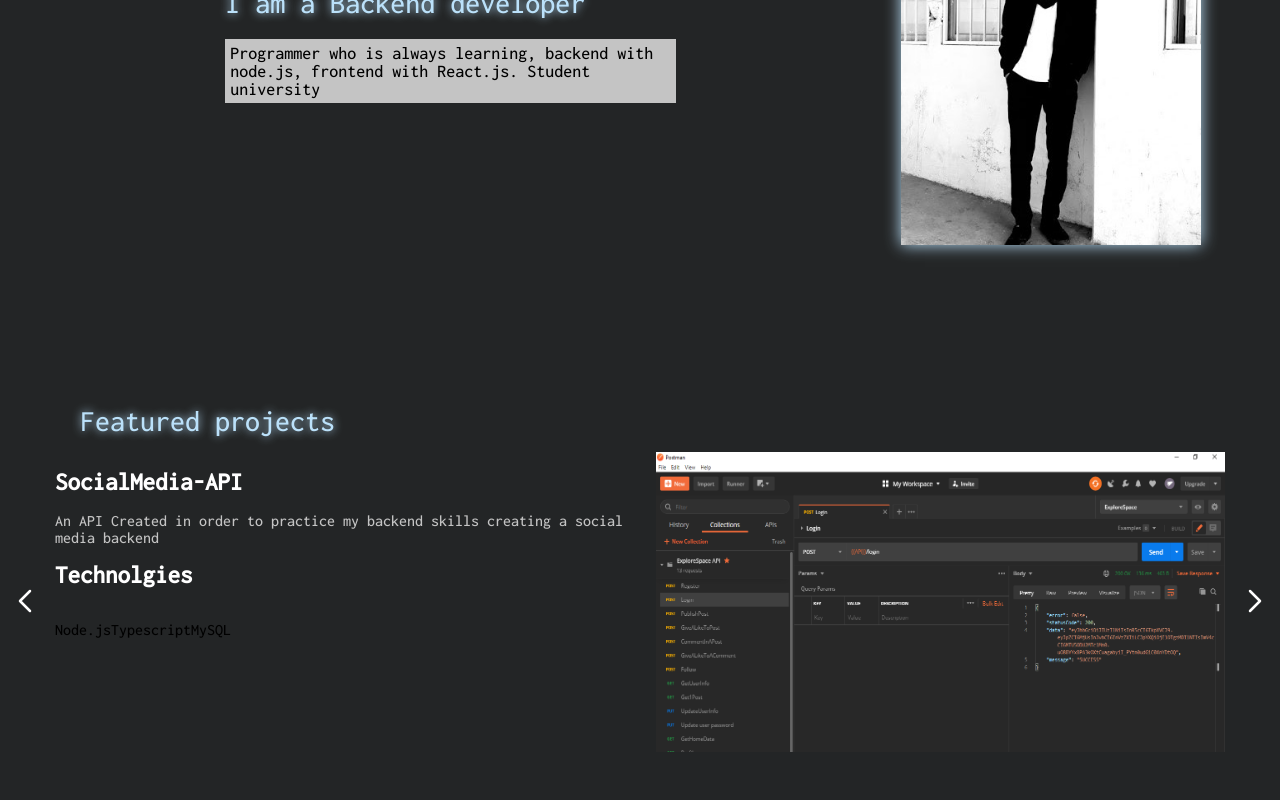
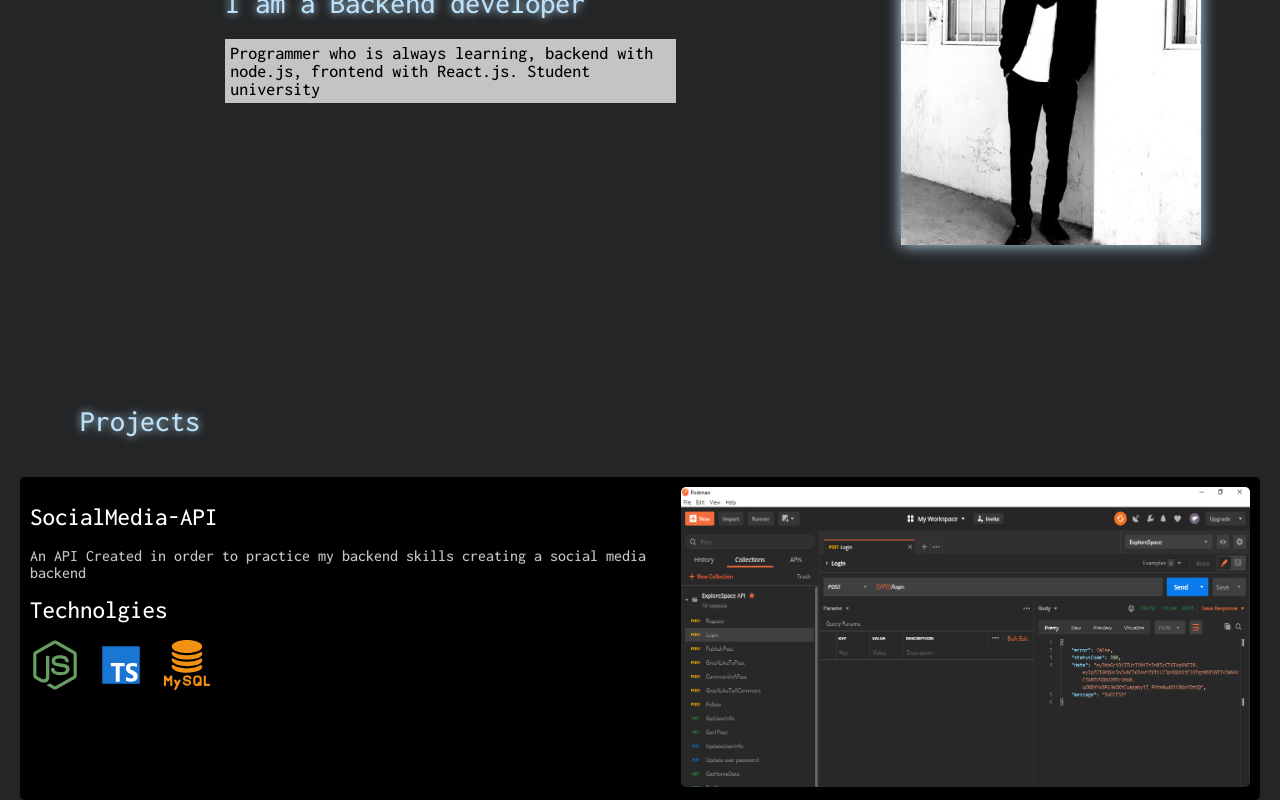
Before and after one commit to sam-621/rogeliosamuel.com, a React app: page /0 in a window 1280 px wide. Shown: the part 380-1180 px from the top of the page. Before the commit the page ends 1147 px from the top, so only its background shows below. Built offline with nearby package versions, Linux system fonts and the light colour scheme.

Commit message:
[MODIFIED] Projects section

```diff
--- a/src/assets/styles/components/molecules/feturedProjectDescription.css
+++ b/src/assets/styles/components/molecules/feturedProjectDescription.css
@@ -1,3 +1,5 @@
 .FeaturedProjectDescription-Technologies {
   display: flex;
+  justify-content: space-between;
+  width: 28%;
 }
--- a/src/assets/styles/containers/FeaturedProjects.css
+++ b/src/assets/styles/containers/FeaturedProjects.css
@@ -1,42 +1,12 @@
-.FeaturedProjects-container {
-  display: grid;
-  grid-template-rows: auto auto;
-}
-.FeaturedProjets-title h2 {
-  margin-left: 80px;
-}
-.FeaturedProjects {
-  display: grid;
-  grid-template-columns: auto 1fr auto;
-  padding: 5px;
-}
-.FeaturedProject-content {
+.FeaturedProject-container {
+  margin: 0 20px;
+  padding: 10px;
+  grid-column: 1 / 4;
   display: grid;
   grid-template-columns: auto auto;
-  padding: 10px;
+  background-color: black;
+  border-radius: 5px;
 }
-.Arrow-container {
-  display: flex;
-  align-items: center;
+.FeaturedProject-img img {
+  border-radius: 5px;
 }
-.Arrow-container button {
-  transition: 0.3s;
-  cursor: pointer;
-  background: none;
-  border: none;
-  padding: 0;
-  height: 100%;
-}
-.Arrow-container button:hover {
-  transition: 0.3s;
-  background-color: black;
-  box-shadow: 0 0 15px black;
-}
-.none {
-  display: none;
-}
-.FeaturedProject-img {
-  display: flex;
-  justify-content: flex-end;
-  height: 300px;
-}
--- /dev/null
+++ b/src/assets/styles/containers/projects.css
@@ -0,0 +1,13 @@
+.Projects-container {
+  display: grid;
+  grid-template-rows: auto auto;
+  grid-gap: 40px;
+}
+.Projects-title h2 {
+  margin-left: 80px;
+}
+.Projects-project-container {
+  display: grid;
+  grid-template-columns: auto auto auto;
+  grid-template-rows: auto auto;
+}
--- a/src/components/atoms/text/Subtitles.jsx
+++ b/src/components/atoms/text/Subtitles.jsx
@@ -1,7 +1,11 @@
 import React from "react";
 
 const Subtitles = ({ Content }) => {
-  return <h1 style={{ color: "white", fontSize: "25px" }}>{Content}</h1>;
+  return (
+    <h1 style={{ color: "white", fontSize: "25px", fontWeight: "200" }}>
+      {Content}
+    </h1>
+  );
 };
 
 export default Subtitles;
--- a/src/components/molecules/FeaturedProjectDescription.jsx
+++ b/src/components/molecules/FeaturedProjectDescription.jsx
@@ -3,12 +3,16 @@ import "../../assets/styles/components/molecules/feturedProjectDescription.css";
 
 import Subtitle from "../atoms/text/Subtitles";
 import Content from "../atoms/text/Content";
+import Node from "../../assets/img/node-js.svg";
+import Typescript from "../../assets/img/typescript.svg";
+import MySQL from "../../assets/img/mysql.svg";
 
 const FeaturedProjectDescription = ({
   title,
   littleDescription,
   technologies,
 }) => {
+  const iconsTechnologies = [Node, Typescript, MySQL];
   return (
     <div>
       <div>
@@ -19,7 +23,14 @@ const FeaturedProjectDescription = ({
         <Subtitle Content="Technolgies" />
         <div className="FeaturedProjectDescription-Technologies">
           {technologies.map((technology, index) => {
-            return <p key={index}>{technology}</p>;
+            return (
+              <img
+                key={index}
+                src={iconsTechnologies[index]}
+                width="50px"
+                height="50px"
+              />
+            );
           })}
         </div>
       </div>
--- /dev/null
+++ b/src/containers/FeaturedProject.jsx
@@ -0,0 +1,29 @@
+import React from "react";
+import "../assets/styles/containers/FeaturedProjects.css";
+
+import FeaturedProjectDescription from "../components/molecules/FeaturedProjectDescription";
+import SocialMediaAPI from "../assets/img/SocialMedia-API.png";
+
+const FeaturedProject = ({ Title, ShortDescription, Technologies }) => {
+  return (
+    <div className="FeaturedProject-container">
+      <div>
+        <FeaturedProjectDescription
+          littleDescription={ShortDescription}
+          technologies={Technologies}
+          title={Title}
+        />
+      </div>
+      <div className="FeaturedProject-img">
+        <img
+          src={SocialMediaAPI}
+          alt="SocialMedia-API image"
+          width="569px"
+          height="300px"
+        />
+      </div>
+    </div>
+  );
+};
+
+export default FeaturedProject;
--- a/src/containers/FeaturedProjects.jsx
+++ /dev/null
@@ -1,122 +0,0 @@
-import React, { useEffect } from "react";
-import "../assets/styles/containers/FeaturedProjects.css";
-
-import { FeaturedProjectsData } from "../assets/FeaturedProjects";
-import SecondaryText from "../components/atoms/text/SecondaryText";
-import Arrow from "../components/atoms/img/Arrows";
-import FeaturedProjectDescription from "../components/molecules/FeaturedProjectDescription";
-import SocialMediaAPI from "../assets/img/SocialMedia-API.png";
-import SafeContactAPi from "../assets/img/safecontact-api.png";
-import JobsListing from "../assets/img/jobs-listing.jpg";
-
-const FeaturedProjects = () => {
-  const img = [SocialMediaAPI, SafeContactAPi, JobsListing];
-  var slide1;
-  var slide2;
-  var slide3;
-  var slides = [];
-  var index = 0;
-
-  useEffect(() => {
-    slide1 = document.getElementById("0");
-    slide2 = document.getElementById("1");
-    slide3 = document.getElementById("2");
-    slides = [slide1, slide2, slide3];
-    index = 0;
-  });
-
-  function Next() {
-    slides[0].style.display = "none";
-    slides[1].style.display = "none";
-    slides[2].style.display = "none";
-
-    index++;
-
-    if (index === 3) {
-      index = 0;
-      slides[index].style.display = "grid";
-      return;
-    }
-
-    slides[index].style.display = "grid";
-  }
-
-  function Back() {
-    slides[0].style.display = "none";
-    slides[1].style.display = "none";
-    slides[2].style.display = "none";
-
-    index--;
-
-    if (index === -1) {
-      index = 2;
-      slides[index].style.display = "grid";
-      return;
-    }
-
-    slides[index].style.display = "grid";
-  }
-  return (
-    <main className="FeaturedProjects-container">
-      <div className="FeaturedProjets-title">
-        <SecondaryText Content="Featured projects" FontSize="30px" />
-      </div>
-      <div className="FeaturedProjects">
-        <div className="Arrow-container">
-          <button onClick={Back}>
-            <Arrow Direction="left" />
-          </button>
-        </div>
-        <div>
-          <div>
-            {FeaturedProjectsData.map((project, index) => {
-              return index > 0 ? (
-                <div
-                  className="FeaturedProject-content none"
-                  id={index}
-                  key={project.ID}
-                >
-                  <div>
-                    <FeaturedProjectDescription
-                      littleDescription={project.littleDescription}
-                      technologies={project.technologies}
-                      title={project.title}
-                    />
-                  </div>
-                  <div className="FeaturedProject-img">
-                    <img src={img[index]} alt="" width="569px" height="300px" />
-                  </div>
-                </div>
-              ) : (
-                <div
-                  className="FeaturedProject-content"
-                  id="0"
-                  key={project.ID}
-                >
-                  <div>
-                    <FeaturedProjectDescription
-                      key={project.ID}
-                      littleDescription={project.littleDescription}
-                      technologies={project.technologies}
-                      title={project.title}
-                    />
-                  </div>
-                  <div className="FeaturedProject-img">
-                    <img src={img[index]} alt="" width="569px" height="300px" />
-                  </div>
-                </div>
-              );
-            })}
-          </div>
-        </div>
-        <div className="Arrow-container">
-          <button onClick={Next}>
-            <Arrow Direction="right" />
-          </button>
-        </div>
-      </div>
-    </main>
-  );
-};
-
-export default FeaturedProjects;
--- /dev/null
+++ b/src/containers/Projects.jsx
@@ -0,0 +1,32 @@
+import React, { useEffect } from "react";
+import "../assets/styles/containers/projects.css";
+
+import { FeaturedProjectsData } from "../assets/FeaturedProjects";
+import SecondaryText from "../components/atoms/text/SecondaryText";
+import Arrow from "../components/atoms/img/Arrows";
+import SocialMediaAPI from "../assets/img/SocialMedia-API.png";
+import SafeContactAPi from "../assets/img/safecontact-api.png";
+import JobsListing from "../assets/img/jobs-listing.jpg";
+import FeaturedProject from "./FeaturedProject";
+
+const FeaturedProjects = () => {
+  const img = [SocialMediaAPI, SafeContactAPi, JobsListing];
+  return (
+    <main className="Projects-container">
+      <div className="Projects-title">
+        <SecondaryText Content="Projects" FontSize="30px" />
+      </div>
+      <div className="Projects-project-container">
+        <FeaturedProject
+          ShortDescription={FeaturedProjectsData[0].littleDescription}
+          Title={FeaturedProjectsData[0].title}
+          Technologies={FeaturedProjectsData[0].technologies}
+        />
+        <div className="Project"></div>
+        <div className="Project"></div>
+      </div>
+    </main>
+  );
+};
+
+export default FeaturedProjects;
--- a/src/pages/Home.jsx
+++ b/src/pages/Home.jsx
@@ -1,14 +1,14 @@
 import React from "react";
 import Nav from "../containers/Nav";
 import Hero from "../containers/Hero";
-import FeaturedProjects from "../containers/FeaturedProjects";
+import Projects from "../containers/Projects";
 
 const Home = () => {
   return (
     <>
       <Nav />
       <Hero />
-      <FeaturedProjects />
+      <Projects />
     </>
   );
 };
```
Also changed, not shown: src/assets/img/typescript.svg (added), src/containers/Project.jsx (added).
